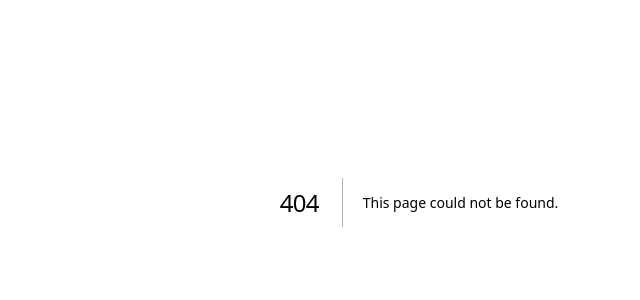
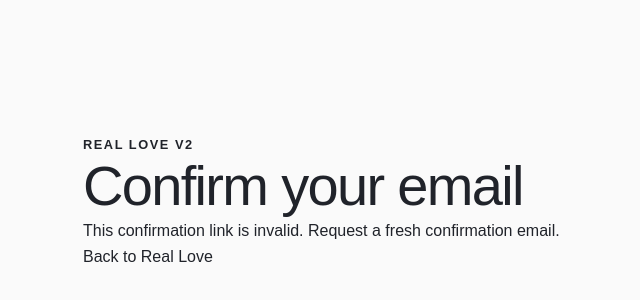
Before and after one commit to 6nv9mjd6p7-prog/real-love-v2, a Next.js app: page /auth/confirm in a window 1280 px wide. Before the commit this address had no page. Shown: the part 198-498 px from the top of the page, without its empty margins (221-861 px from the left). Built offline with nearby package versions, Linux system fonts and the light colour scheme.

Commit message:
feat(auth): add local email confirmation flow

```diff
--- /dev/null
+++ b/src/app/auth/confirm/page.tsx
@@ -0,0 +1,33 @@
+import Link from "next/link";
+
+export const dynamic = "force-dynamic";
+
+export default async function ConfirmEmailPage({
+  searchParams,
+}: {
+  searchParams: Promise<{ token_hash?: string; type?: string }>;
+}) {
+  const { token_hash: tokenHash, type } = await searchParams;
+  const valid = typeof tokenHash === "string" && /^[a-f0-9]{32,128}$/i.test(tokenHash) && type === "email";
+  return (
+    <main id="main-content" className="page-shell">
+      <div className="intro">
+        <p className="eyebrow">REAL LOVE V2</p>
+        <h1>Confirm your email</h1>
+        {valid ? (
+          <>
+            <p>Complete email verification to continue setting up your account.</p>
+            <form action="/api/auth/confirm" method="post" className="auth-form">
+              <input type="hidden" name="token_hash" value={tokenHash} />
+              <input type="hidden" name="type" value="email" />
+              <button type="submit">Confirm email</button>
+            </form>
+          </>
+        ) : (
+          <p>This confirmation link is invalid. Request a fresh confirmation email.</p>
+        )}
+        <p><Link href="/">Back to Real Love</Link></p>
+      </div>
+    </main>
+  );
+}
```
